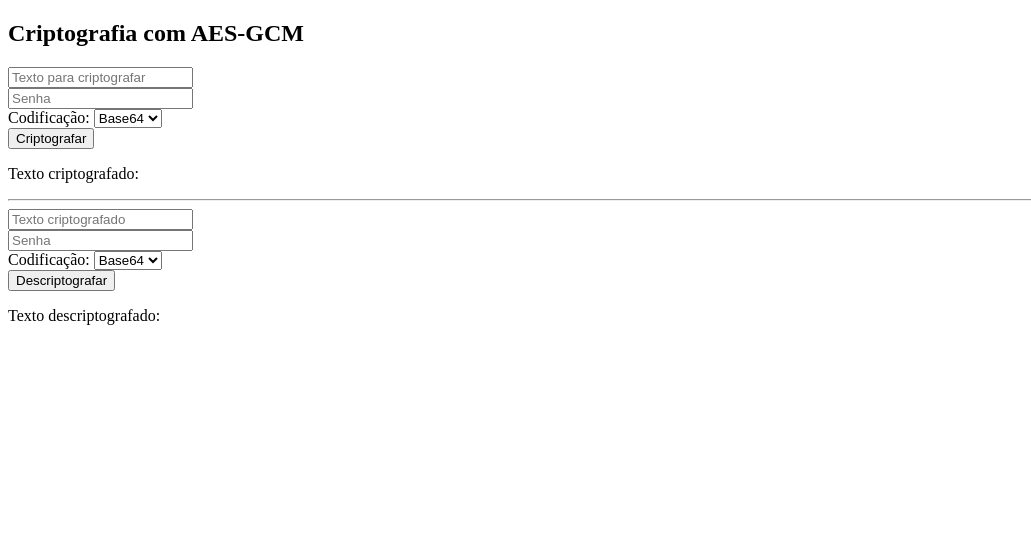
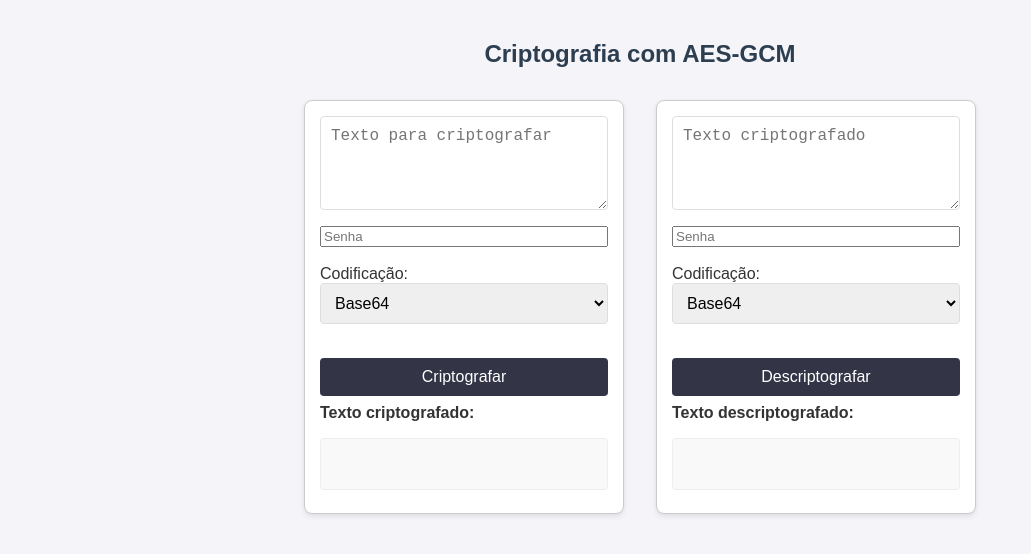
Before and after one commit to edu-uchoa/CriptAESBase32eBase64, a plain HTML site: page index.html in a window 1280 px wide. Shown: the whole page, without its empty margins (0-1031 px from the left). Drawn offline with Linux system fonts and the light colour scheme.

Commit message:
css added

```diff
--- a/index.html
+++ b/index.html
@@ -4,11 +4,14 @@
     <meta charset="UTF-8">
     <meta name="viewport" content="width=device-width, initial-scale=1.0">
     <title>Document</title>
+    <link rel="stylesheet" href="style.css">
 </head>
 <body>
     <h2>Criptografia com AES-GCM</h2>
 
-    <input id="textToEncrypt" placeholder="Texto para criptografar"><br>
+    <div id="principal">
+        <div id="div1">
+            <textarea id="textToEncrypt" placeholder="Texto para criptografar" rows="4"></textarea>
             <input id="passwordEncrypt" placeholder="Senha"><br>
             <label>Codificação:</label>
             <select id="encodingTypeEncrypt">
@@ -18,10 +21,10 @@
             <button onclick="encryptText()">Criptografar</button>
             <p>Texto criptografado:</p>
             <p id="encryptedOutput"></p>
+        </div>
 
-    <hr>
-
-    <input id="textToDecrypt" placeholder="Texto criptografado"><br>
+        <div id="div2">
+            <textarea id="textToDecrypt" placeholder="Texto criptografado" rows="4"></textarea>
             <input id="passwordDecrypt" placeholder="Senha"><br>
             <label>Codificação:</label>
             <select id="encodingTypeDecrypt">
@@ -31,6 +34,8 @@
             <button onclick="decryptText()">Descriptografar</button>
             <p>Texto descriptografado:</p>
             <p id="decryptedOutput"></p>
+        </div>
+    </div>
 
     <script>
            // Tabela Base32 conforme RFC 4648, caracteres usados para codificação Base32
--- /dev/null
+++ b/style.css
@@ -0,0 +1,85 @@
+body {
+    font-family: Arial, sans-serif;
+    padding: 20px;
+    max-width: 700px;
+    margin: auto;
+    background-color: #f4f4f9;
+    color: #333;
+}
+
+h2 {
+    text-align: center;
+    color: #2c3e50;
+    margin-bottom: 2rem;
+}
+
+#principal {
+    display: flex;
+    flex-wrap: wrap;
+    gap: 2rem;
+    justify-content: center;
+}
+
+#div1, #div2 {
+    display: flex;
+    flex-direction: column;
+    width: 100%;
+    max-width: 320px; /* Limits width to prevent overflow */
+    min-height: 200px; /* Ensures consistent initial height */
+    padding: 15px;
+    border: 1px solid #ccc;
+    border-radius: 8px;
+    background-color: #fff;
+    box-shadow: 0 2px 5px rgba(0, 0, 0, 0.1);
+    box-sizing: border-box; /* Includes padding and border in width */
+    overflow-wrap: break-word; /* Prevents long text from overflowing */
+    overflow: auto; /* Adds scrollbar if content overflows vertically */
+}
+
+textarea, input[type="text"], select {
+    width: 100%;
+    padding: 10px;
+    margin-bottom: 1rem;
+    border: 1px solid #ddd;
+    border-radius: 4px;
+    font-size: 1rem;
+    box-sizing: border-box;
+}
+
+textarea {
+    resize: vertical; /* Allows vertical resizing only */
+    min-height: 80px;
+}
+
+select {
+    cursor: pointer;
+}
+
+button {
+    padding: 10px;
+    background-color: #333446;
+    color: white;
+    border: none;
+    border-radius: 4px;
+    font-size: 1rem;
+    cursor: pointer;
+    transition: background-color 0.3s;
+}
+
+button:hover {
+    background-color: #7F8CAA;
+}
+
+p {
+    margin: 0.5rem 0;
+    font-weight: bold;
+}
+
+#encryptedOutput, #decryptedOutput {
+    background-color: #f9f9f9;
+    padding: 10px;
+    border: 1px solid #eee;
+    border-radius: 4px;
+    min-height: 30px;
+    word-break: break-word; /* Ensures long output text wraps */
+}
```
Lines whose indentation alone changed are shown as unchanged.
